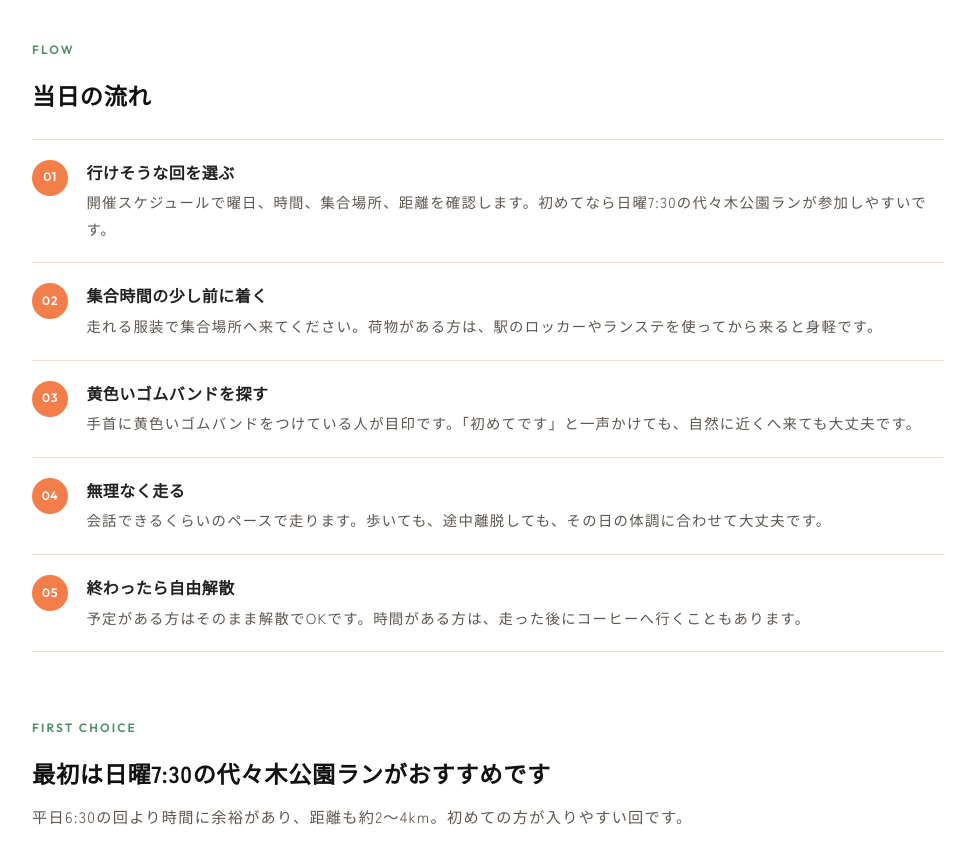
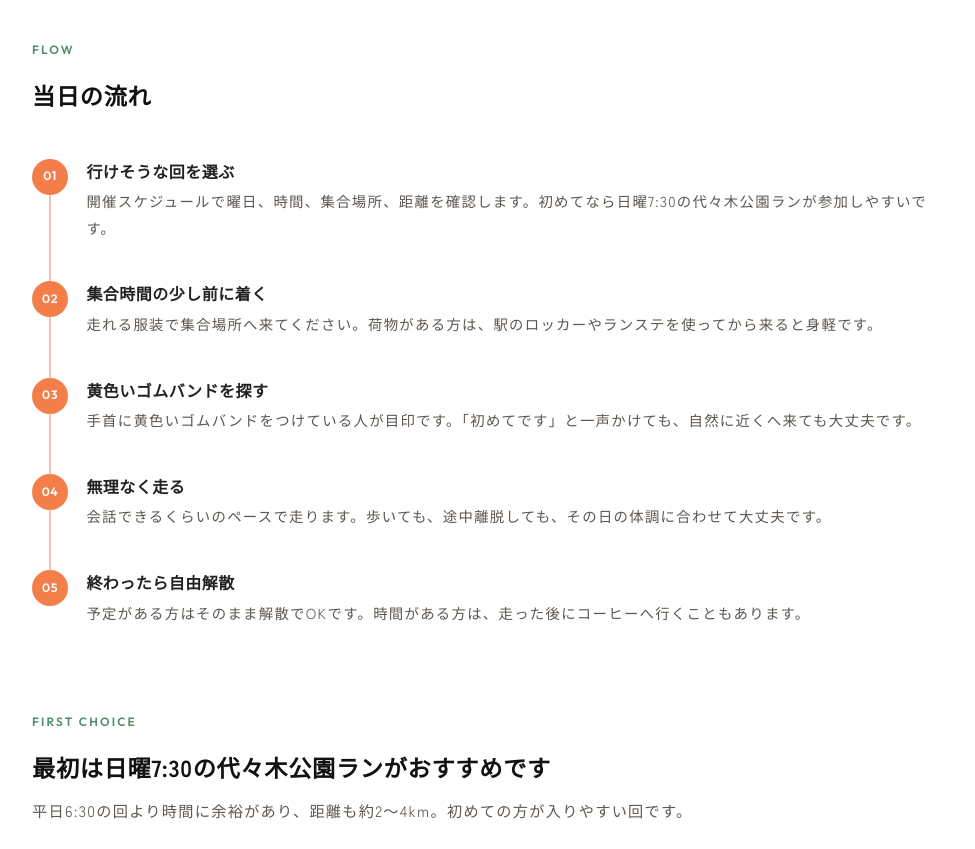
Before and after one commit to git10a/hinode, a Next.js app: page /first-run in a window 1280 px wide. Shown: the part 520-1369 px from the top of the page, without its empty margins (152-1127 px from the left). Built offline with nearby package versions, Linux system fonts and the light colour scheme.

Commit message:
Update first run flow timeline

```diff
--- a/app/first-run/first-run.module.css
+++ b/app/first-run/first-run.module.css
@@ -363,24 +363,37 @@
 }
 
 .flowList {
+    position: relative;
     display: flex;
     flex-direction: column;
     gap: 0;
     margin: 0;
     padding: 0;
     list-style: none;
-    border-top: 1px solid #eaded3;
 }
 
 .flowItem {
+    position: relative;
     display: grid;
     grid-template-columns: 2.4rem minmax(0, 1fr);
     gap: 1rem;
     padding: 1.25rem 0;
-    border-bottom: 1px solid #eaded3;
+}
+
+.flowItem:not(:last-child)::after {
+    content: "";
+    position: absolute;
+    top: calc(1.25rem + 2.25rem);
+    bottom: -1.25rem;
+    left: 1.125rem;
+    width: 2px;
+    background: #f0c1a6;
+    transform: translateX(-50%);
 }
 
 .flowNumber {
+    position: relative;
+    z-index: 1;
     display: inline-flex;
     align-items: center;
     justify-content: center;
```
